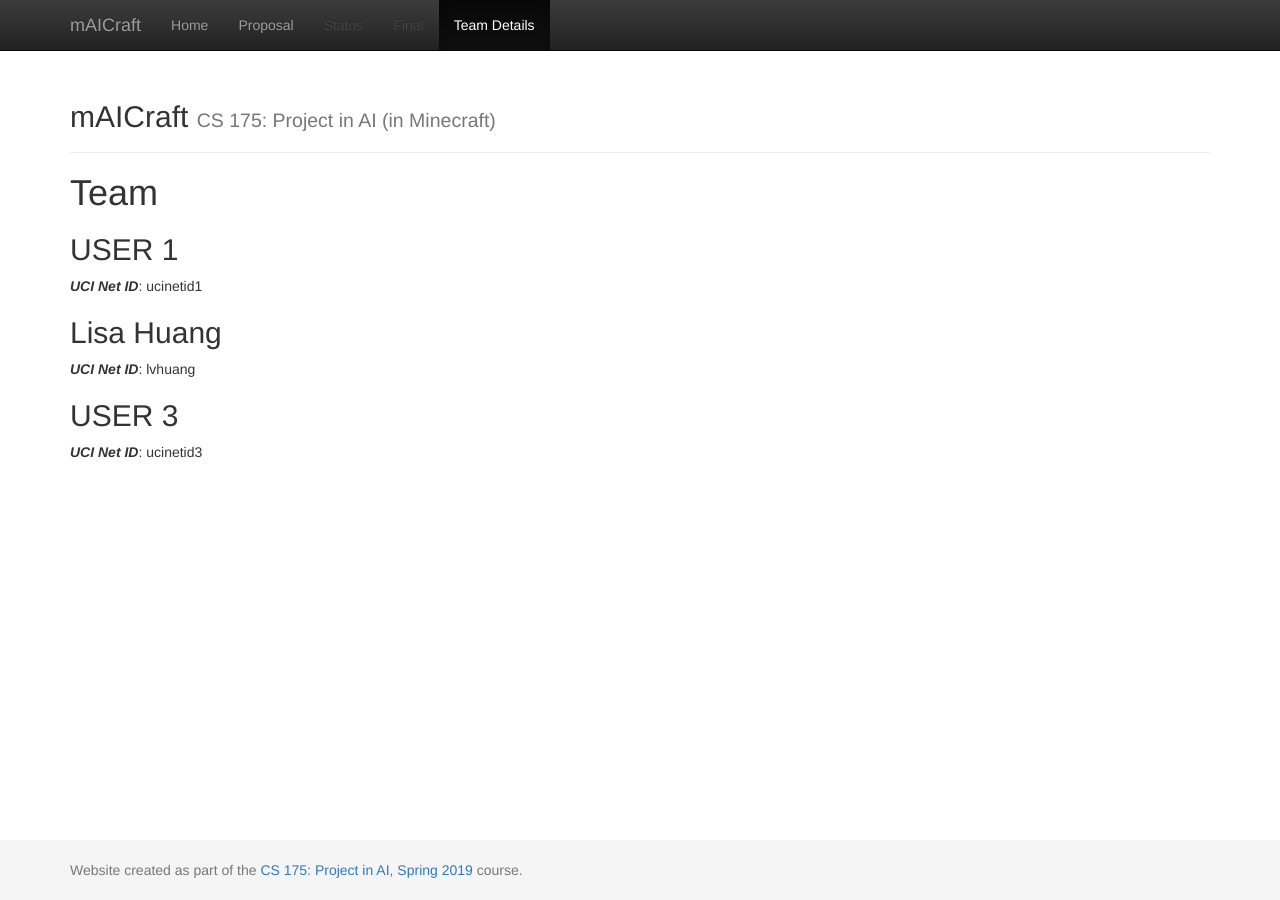
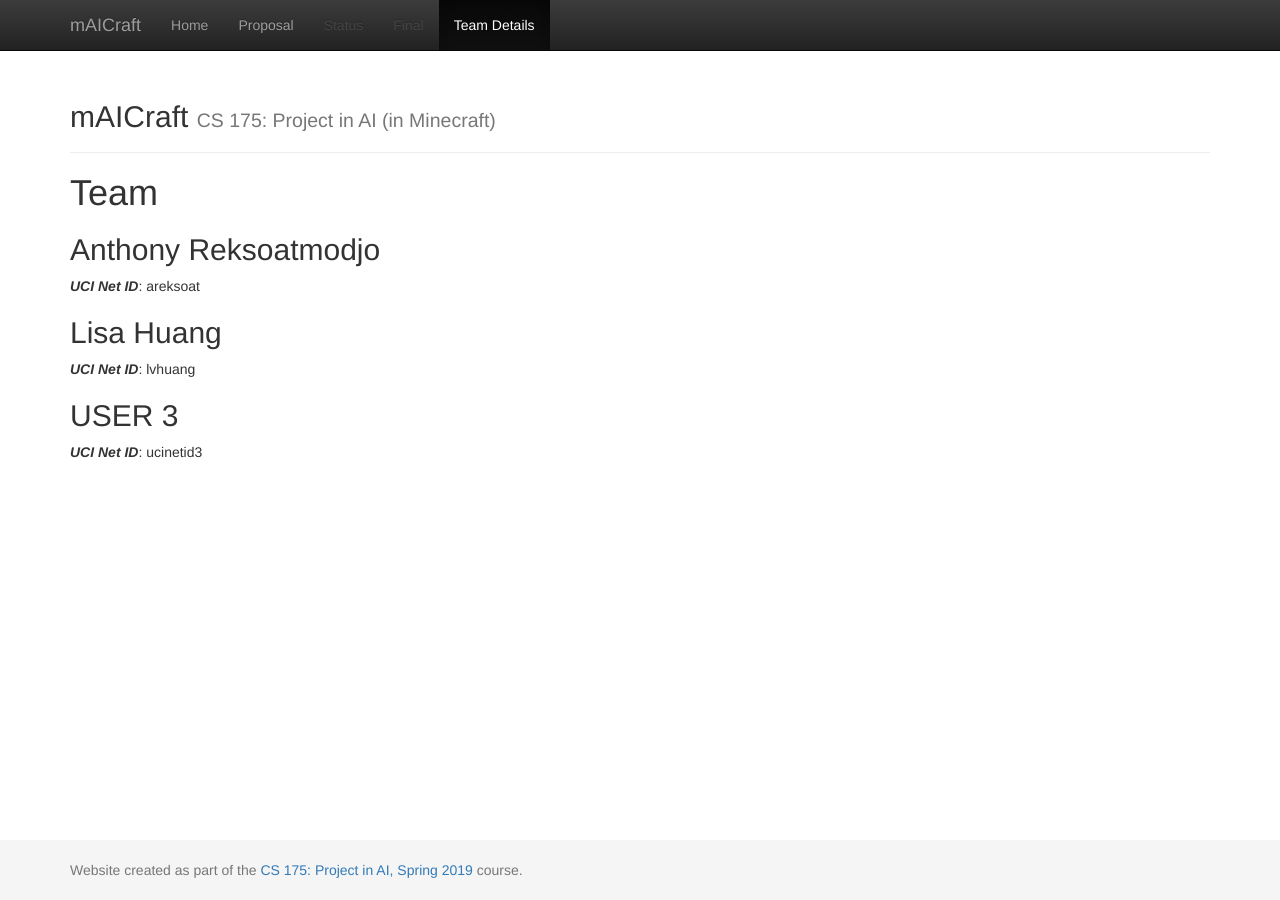
Before and after one commit to Modjular/boringAI, a Jekyll site: the page built from docs/team.md, in a window 1280 px wide. Built offline with Jekyll 4.4.1, drawn with Linux system fonts in a browser that asks for light colours.

Commit message:
Update team.md

```diff
--- a/docs/team.md
+++ b/docs/team.md
@@ -6,8 +6,8 @@ title:  Team
 # {{ page.title }}
 
 
-## USER 1
-***UCI Net ID***: ucinetid1
+## Anthony Reksoatmodjo
+***UCI Net ID***: areksoat
 
 ## Lisa Huang
 ***UCI Net ID***: lvhuang
```
